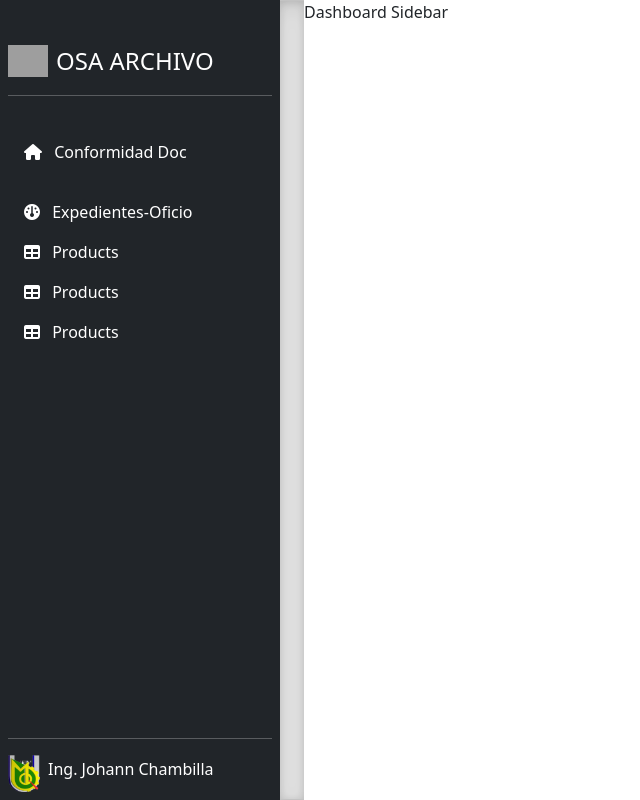
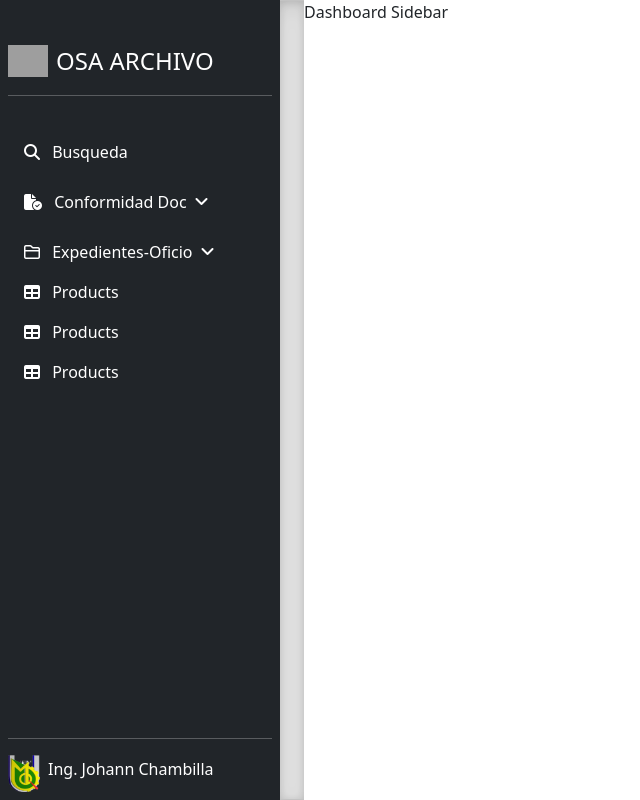
Before and after one commit to JohannChambillaF/OSARCHIVO, a PHP site: page / in a window 1280 px wide. Shown: the whole page, without its empty margins (0-640 px from the left). Run offline with PHP 8.4, Linux system fonts and the light colour scheme; some libraries are stand-ins or nearby versions; grey boxes are pictures that could not be loaded.

Commit message:
se agrego al sidebar nuevos submneus

```diff
--- a/proyecto/componentes/sidebars.php
+++ b/proyecto/componentes/sidebars.php
@@ -1,22 +1,55 @@
 <div class="d-flex flex-column flex-shrink-0 p-2 text-white bg-dark" style="width: 280px;">
-    <a href="/" class="d-flex align-items-center mb-3 mb-md-0 me-md-auto text-white text-decoration-none" style="margin-top: 35px;" >
+    <a href="index.php" class="d-flex align-items-center mb-3 mb-md-0 me-md-auto text-white text-decoration-none" style="margin-top: 35px;" >
       <img src="librerias/img/libro.png" width="40" height="32"></svg>
       <span class="fs-4 ms-2">OSA ARCHIVO</span>
     </a>
     <hr>
     <ul class="nav nav-pills flex-column mb-auto">
       <li class="nav-item">
-        <a href="#" onclick="CargarConformidad()" class="nav-link text-white" aria-current="page" style="margin-top: 20px;" >
-          <i class="fa fa-house"></i>
-          <span class="ms-2 d-none d-sm-inline">Conformidad Doc</span>
+        <a href="#" onclick="CargarBusqueda()" class="nav-link text-white" aria-current="page" style="margin-top: 20px;" >
+          <i class="fa-solid fa-magnifying-glass"></i>
+          <span class="ms-2 d-none d-sm-inline">Busqueda</span>
         </a>
       </li>
+      <!---------------------------------------------->
       <li class="nav-item">
-        <a href="#" onclick="CargarOficio()" class="nav-link text-white" aria-current="page" style="margin-top: 20px;" >
-          <i class="fa fa-gauge"></i>
-          <span class="ms-2 d-none d-sm-inline">Expedientes-Oficio</span>
+        <a href="#subconfor" data-bs-toggle="collapse" class="nav-link text-white" aria-current="page" style="margin-top: 10px;" >
+          <i class="fa-solid fa-file-circle-check"></i>
+          <span class="ms-2 d-none d-sm-inline">Conformidad Doc</span><i class="ms-2 fa-solid fa-angle-down"></i>
         </a>
+        <ul class="collapse nav flex-column ms-1" id="subconfor" data-bs-parent="#menu">
+            <li class="w-100">
+                <a href="#" onclick="CargarConformidad()" class="nav-link text-white px-5" aria-current="page" style="margin-top: 5px;" >
+                <i class="fa-regular fa-pen-to-square"></i>
+                <span class="d-none d-sm-inline">Registrar Confor</span></a>
+            </li>
+            <li class="w-100">
+            <a href="#" class="nav-link text-white px-5" aria-current="page" style="margin-top: 5px;" >
+                <i class="fa-solid fa-list-check"></i>
+                <span class="d-none d-sm-inline">Revisar Confor</span></a>
+            </li>
+        </ul>
       </li>
+      <!---------------------------------------------->
+      <li class="nav-item">
+        <a href="#suboficio" data-bs-toggle="collapse" class="nav-link text-white" aria-current="page" style="margin-top: 10px;" >
+          <i class="fa-regular fa-folder-closed"></i>
+          <span class="ms-2 d-none d-sm-inline">Expedientes-Oficio</span><i class="ms-2 fa-solid fa-angle-down"></i>
+        </a>
+        <ul class="collapse nav flex-column ms-1" id="suboficio" data-bs-parent="#menu">
+            <li class="w-100">
+                <a href="#" onclick="CargarOficio()" class="nav-link text-white px-5" aria-current="page" style="margin-top: 5px;" >
+                <i class="fa-regular fa-pen-to-square"></i>
+                <span class="d-none d-sm-inline">Registrar Oficio</span></a>
+            </li>
+            <li class="w-100">
+            <a href="#" class="nav-link text-white px-5" aria-current="page" style="margin-top: 5px;" >
+                <i class="fa-solid fa-list-check"></i>
+                <span class="d-none d-sm-inline">Revisar Expediente</span></a>
+            </li>
+        </ul>
+      </li>
+      <!---------------------------------------------->
       <li>
         <a href="#" class="nav-link text-white">
           <i class="fa fa-table"></i>
```
